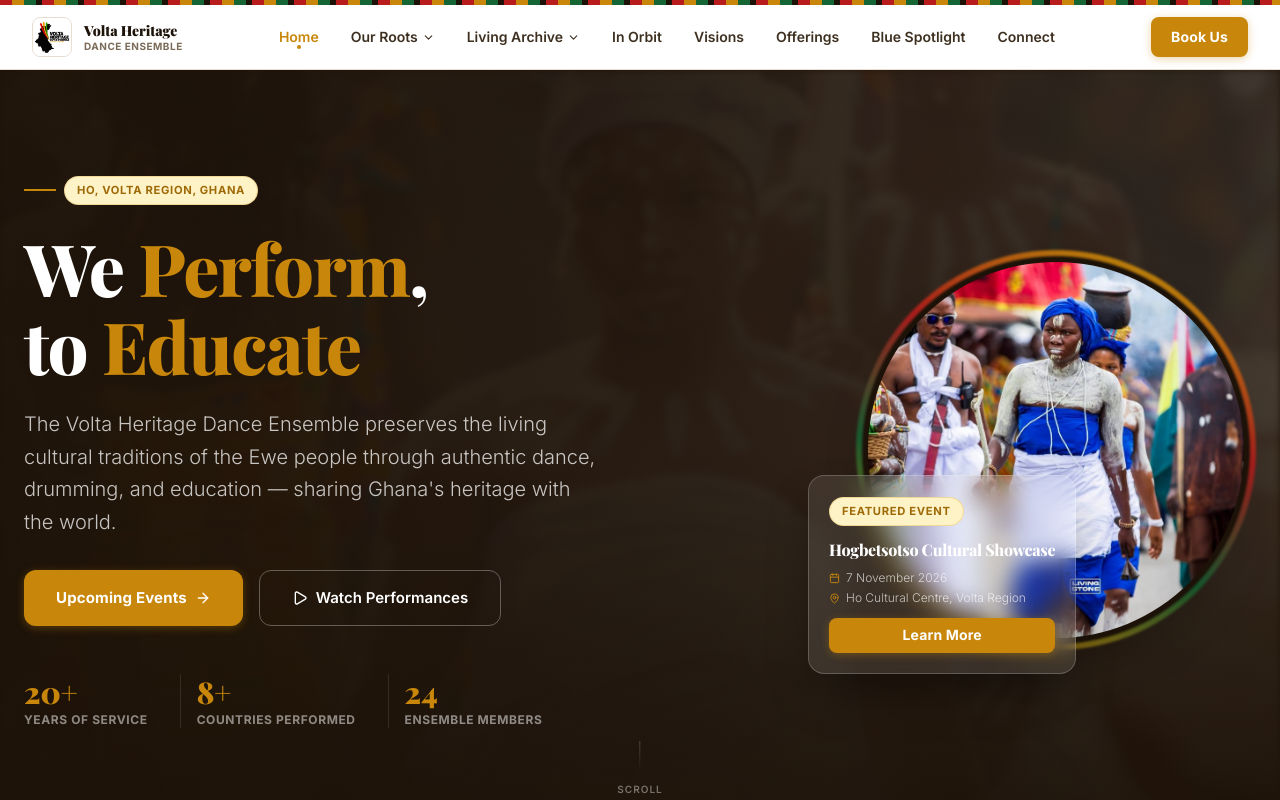
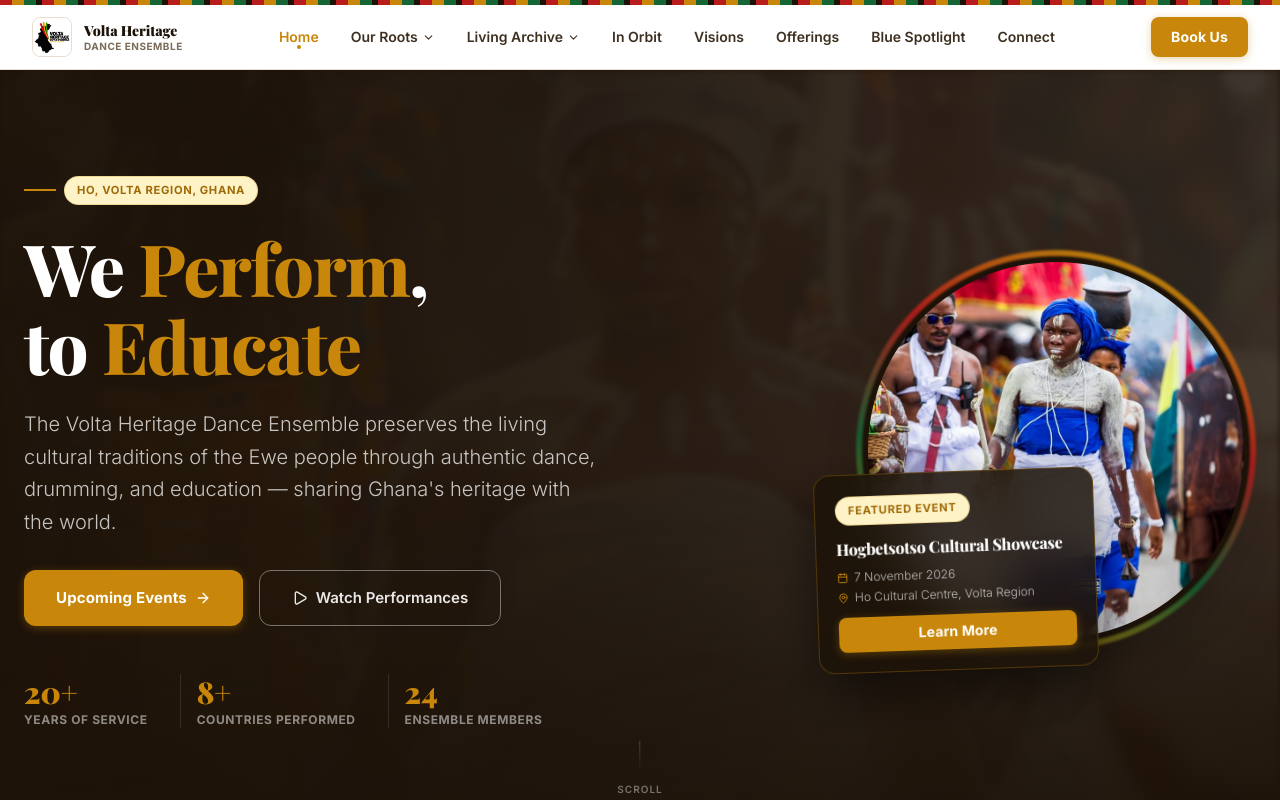
Before and after one commit to KlawZout2423/voltaheritage, a Next.js app: page / in a window 1280 px wide. Shown: the top 800 px of the page. Built offline with nearby package versions, Linux system fonts and the light colour scheme; a web font is replaced by a local one.

Commit message:
Refine hero event card layout, styling and secondary CTA contrast

```diff
--- a/src/app/page.tsx
+++ b/src/app/page.tsx
@@ -110,7 +110,7 @@
               <Link href="/events" id="hero-cta-events" className="btn-primary">
                 Upcoming Events <ArrowRight size={16} />
               </Link>
-              <Link href="/gallery" id="hero-cta-gallery" className="btn-outline !text-white !border-white/30 hover:!border-[var(--color-heritage-gold)] hover:!bg-[var(--color-heritage-gold-glow)] hover:!text-[var(--color-heritage-gold)] font-bold">
+              <Link href="/gallery" id="hero-cta-gallery" className="btn-outline !text-white/90 !border-white/40 bg-white/5 hover:!bg-white/15 hover:!border-white/80 hover:!text-white font-bold transition-all duration-200 shadow-sm">
                 <Play size={16} /> Watch Performances
               </Link>
             </motion.div>
@@ -157,13 +157,13 @@
               {/* Floating Featured Event Overlay Card */}
               {featuredEvents[0] && (
                 <motion.div
-                  className="absolute -bottom-6 -left-6 sm:-left-12 bg-white/10 backdrop-blur-md border border-white/20 rounded-2xl p-5 text-white max-w-xs z-20 shadow-2xl shadow-black/45"
+                  className="absolute bottom-[-30px] left-1/2 -translate-x-1/2 lg:left-[-40px] lg:translate-x-0 lg:bottom-[-20px] w-[90%] max-w-[280px] bg-[var(--color-heritage-black)]/85 backdrop-blur-xl border border-[var(--color-heritage-gold)]/30 rounded-2xl p-5 text-white z-20 shadow-[0_20px_50px_rgba(0,0,0,0.5)] rotate-0 lg:-rotate-2 hover:lg:rotate-0 transition-transform duration-300"
                   initial={{ opacity: 0, x: -20, y: 20 }}
                   animate={{ opacity: 1, x: 0, y: 0 }}
-                  transition={{ delay: 0.8, duration: 0.8, ease: [0.16, 1, 0.3, 1] }}
+                  transition={{ delay: 0.8, duration: 0.8, ease: [0.16, 1, 0.3, 1] as const }}
                 >
-                  <span className="badge badge-gold mb-3 text-[9px] font-bold">Featured Event</span>
-                  <h3 className="font-display text-base font-bold mb-2 line-clamp-1">{featuredEvents[0].title}</h3>
+                  <span className="badge badge-gold mb-3 text-[9px] font-bold bg-[var(--color-heritage-gold)]/25 text-[var(--color-heritage-gold-light)] border-[var(--color-heritage-gold)]/30">Featured Event</span>
+                  <h3 className="font-display text-base font-bold mb-2 line-clamp-1 text-white">{featuredEvents[0].title}</h3>
                   <div className="flex items-center gap-1.5 text-xs text-white/70 mb-1">
                     <Calendar size={11} className="text-[var(--color-heritage-gold)]" />
                     <span>{formatDate(featuredEvents[0].date)}</span>
```
